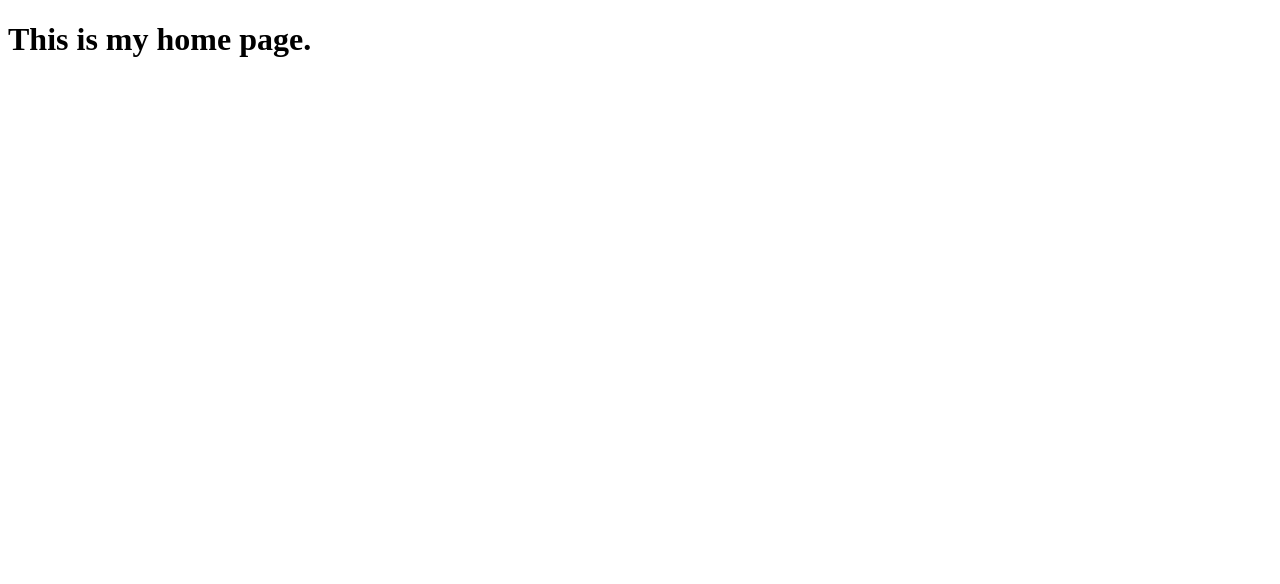
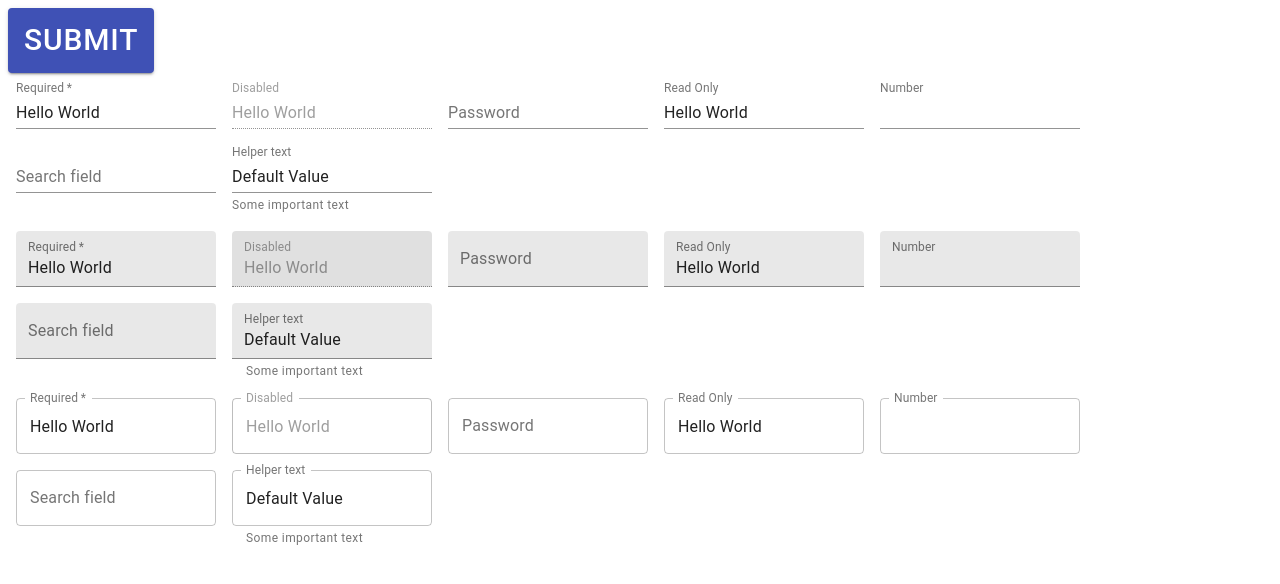
Before and after one commit to Senthetic/gt-project-3, a React (Create React App) app in the folder client/: page / in a window 1280 px wide. Shown: the top 584 px of the page. Built offline with nearby package versions, Linux system fonts and the light colour scheme; no server answers.

Commit message:
adding the form for user info and button for submit

```diff
--- a/client/package.json
+++ b/client/package.json
@@ -2,7 +2,7 @@
   "name": "client",
   "version": "0.1.0",
   "private": true,
-  "proxy": "http://localhost:3001",
+  "proxy": "http://localhost:3001/",
   "dependencies": {
     "@testing-library/jest-dom": "^4.2.4",
     "@testing-library/react": "^9.5.0",
--- a/client/src/App.js
+++ b/client/src/App.js
@@ -3,13 +3,24 @@
 import { BrowserRouter as Router, Switch, Route, Link } from "react-router-dom";
 import Home from "./containers/Home/Home";
 import NoMatch from "./containers/NoMatch/NoMatch";
-import { makeStyles } from "@material-ui/core/styles"
-const useStyles = makeStyles((theme) => {
+// import { makeStyles } from "@material-ui/core/styles"
+// import TextField from '@material-ui/core/TextField';
 
-})
+// const useStyles = makeStyles((theme) => ({
+//   root: {
+//     '& .MuiTextField-root': {
+//       margin: theme.spacing(1),
+//       width: '25ch',
+//     },
+//   },
+// }));
+
+// export default function FormPropsTextFields() {
+//   const classes = useStyles();
+
 
 function App() {
-  const classes = useStyles();
+  // const classes = useStyles();
   useEffect(() => {
     axios
       .get("/api/config")
--- a/client/src/containers/Home/Home.jsx
+++ b/client/src/containers/Home/Home.jsx
@@ -1,15 +1,166 @@
 import React, { Component } from 'react';
+import TextField from '@material-ui/core/TextField';
+import { makeStyles } from '@material-ui/core/styles';
+import Button from '@material-ui/core/Button';
+
+const useStyles = makeStyles((theme) => ({
+    root: {
+      '& .MuiTextField-root': {
+        margin: theme.spacing(1),
+        width: '25ch',
+      },
+    },
+    button: {
+        fontSize: 30,
+    }
+  }));
+
+const Home = () => {
+    const classes = useStyles();
+
+        return (
+            <>
+            <Button
+            className = {classes.button}
+            variant="contained"
+            color="primary"
+            >Submit</Button>
+            <form className={classes.root} noValidate autoComplete="off">
+      <div>
+        <TextField required id="standard-required" label="Required" defaultValue="Hello World" />
+        <TextField disabled id="standard-disabled" label="Disabled" defaultValue="Hello World" />
+        <TextField
+          id="standard-password-input"
+          label="Password"
+          type="password"
+          autoComplete="current-password"
+        />
+        <TextField
+          id="standard-read-only-input"
+          label="Read Only"
+          defaultValue="Hello World"
+          InputProps={{
+            readOnly: true,
+          }}
+        />
+        <TextField
+          id="standard-number"
+          label="Number"
+          type="number"
+          InputLabelProps={{
+            shrink: true,
+          }}
+        />
+        <TextField id="standard-search" label="Search field" type="search" />
+        <TextField
+          id="standard-helperText"
+          label="Helper text"
+          defaultValue="Default Value"
+          helperText="Some important text"
+        />
+      </div>
+      <div>
+        <TextField
+          required
+          id="filled-required"
+          label="Required"
+          defaultValue="Hello World"
+          variant="filled"
+        />
+        <TextField
+          disabled
+          id="filled-disabled"
+          label="Disabled"
+          defaultValue="Hello World"
+          variant="filled"
+        />
+        <TextField
+          id="filled-password-input"
+          label="Password"
+          type="password"
+          autoComplete="current-password"
+          variant="filled"
+        />
+        <TextField
+          id="filled-read-only-input"
+          label="Read Only"
+          defaultValue="Hello World"
+          InputProps={{
+            readOnly: true,
+          }}
+          variant="filled"
+        />
+        <TextField
+          id="filled-number"
+          label="Number"
+          type="number"
+          InputLabelProps={{
+            shrink: true,
+          }}
+          variant="filled"
+        />
+        <TextField id="filled-search" label="Search field" type="search" variant="filled" />
+        <TextField
+          id="filled-helperText"
+          label="Helper text"
+          defaultValue="Default Value"
+          helperText="Some important text"
+          variant="filled"
+        />
+      </div>
+      <div>
+        <TextField
+          required
+          id="outlined-required"
+          label="Required"
+          defaultValue="Hello World"
+          variant="outlined"
+        />
+        <TextField
+          disabled
+          id="outlined-disabled"
+          label="Disabled"
+          defaultValue="Hello World"
+          variant="outlined"
+        />
+        <TextField
+          id="outlined-password-input"
+          label="Password"
+          type="password"
+          autoComplete="current-password"
+          variant="outlined"
+        />
+        <TextField
+          id="outlined-read-only-input"
+          label="Read Only"
+          defaultValue="Hello World"
+          InputProps={{
+            readOnly: true,
+          }}
+          variant="outlined"
+        />
+        <TextField
+          id="outlined-number"
+          label="Number"
+          type="number"
+          InputLabelProps={{
+            shrink: true,
+          }}
+          variant="outlined"
+        />
+        <TextField id="outlined-search" label="Search field" type="search" variant="outlined" />
+        <TextField
+          id="outlined-helperText"
+          label="Helper text"
+          defaultValue="Default Value"
+          helperText="Some important text"
+          variant="outlined"
+        />
+      </div>
+    </form>
+    </>
+        );
+    }
 
 
-
-class Home extends Component {
-    render() {
-        return (
-            <div>
-                <h1>This is my home page. </h1>
-            </div>
-        );
-    }
-}
-
 export default Home;
--- a/package.json
+++ b/package.json
@@ -29,7 +29,8 @@
     "@material-ui/icons": "^4.9.1",
     "express": "^4.17.1",
     "if-env": "^1.0.4",
-    "mongoose": "^5.9.28"
+    "mongoose": "^5.9.28",
+    "nodemon": "^2.0.4"
   },
   "devDependencies": {
     "concurrently": "^5.3.0"
```
Also changed, not shown: 1 other file (tests, documents, lock files or other folders).
